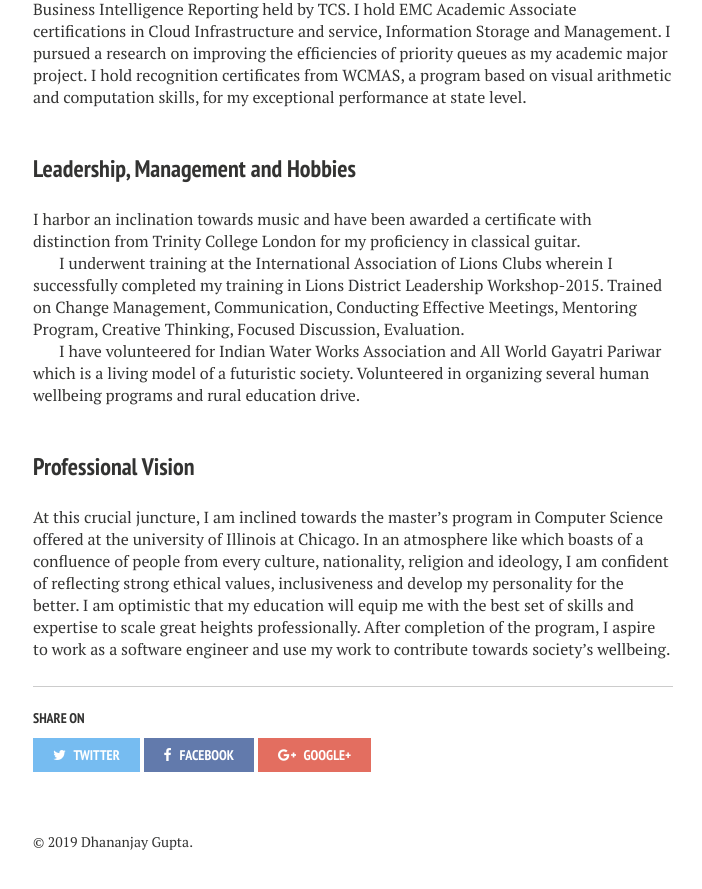
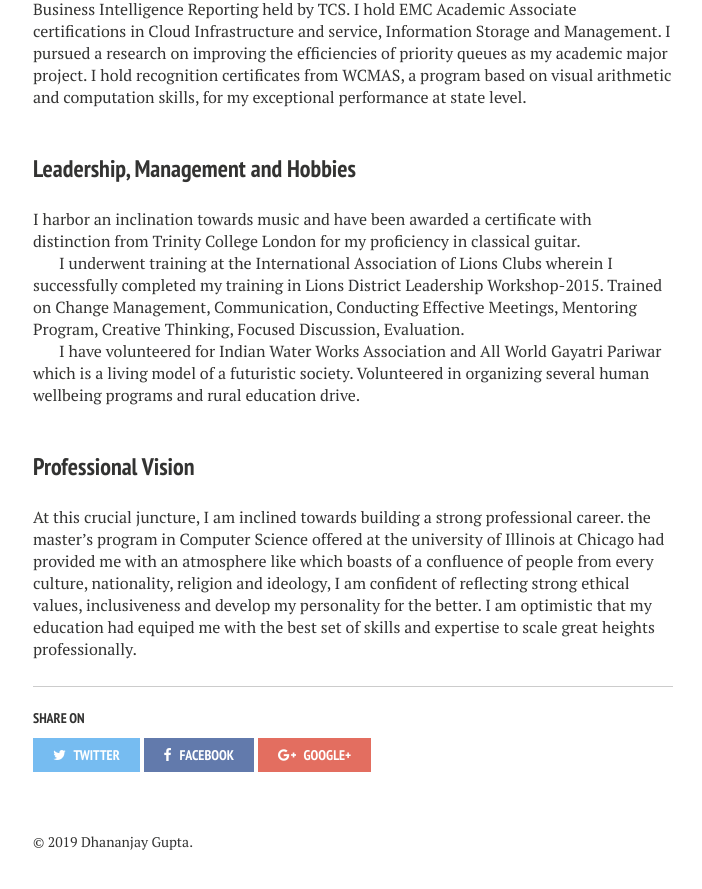
Before and after one commit to DhananjayGupta300/DhananjayGupta300.github.io, a Jekyll site: the page built from about/index.md, in a window 1280 px wide and 900 px high, scrolled down 2242 px. Shown: the top 889 px of the window, without its empty margins (287-989 px from the left). Built offline with Jekyll 4.4.1, drawn with Linux system fonts in a browser that asks for light colours; nearby versions of some CDN libraries; comment, search, counter and statistics services are not loaded; some of the changed text lies outside the part shown.

Commit message:
Update index.md

```diff
--- a/about/index.md
+++ b/about/index.md
@@ -32,4 +32,4 @@
 <br/><br/>
 
 ### Professional Vision
-At this crucial juncture, I am inclined towards the master’s program in Computer Science offered at the university of Illinois at Chicago. In an atmosphere like which boasts of a confluence of people from every culture, nationality, religion and ideology, I am confident of reflecting strong ethical values, inclusiveness and develop my personality for the better. I am optimistic that my education will equip me with the best set of skills and expertise to scale great heights professionally. After completion of the program, I aspire to work as a software engineer and use my work to contribute towards society’s wellbeing.
+At this crucial juncture, I am inclined towards building a strong professional career. the master’s program in Computer Science offered at the university of Illinois at Chicago had provided me with an atmosphere like which boasts of a confluence of people from every culture, nationality, religion and ideology, I am confident of reflecting strong ethical values, inclusiveness and develop my personality for the better. I am optimistic that my education had equiped me with the best set of skills and expertise to scale great heights professionally.
```
Also changed, not shown: other parts of about/index.md (+1 -1 lines).
